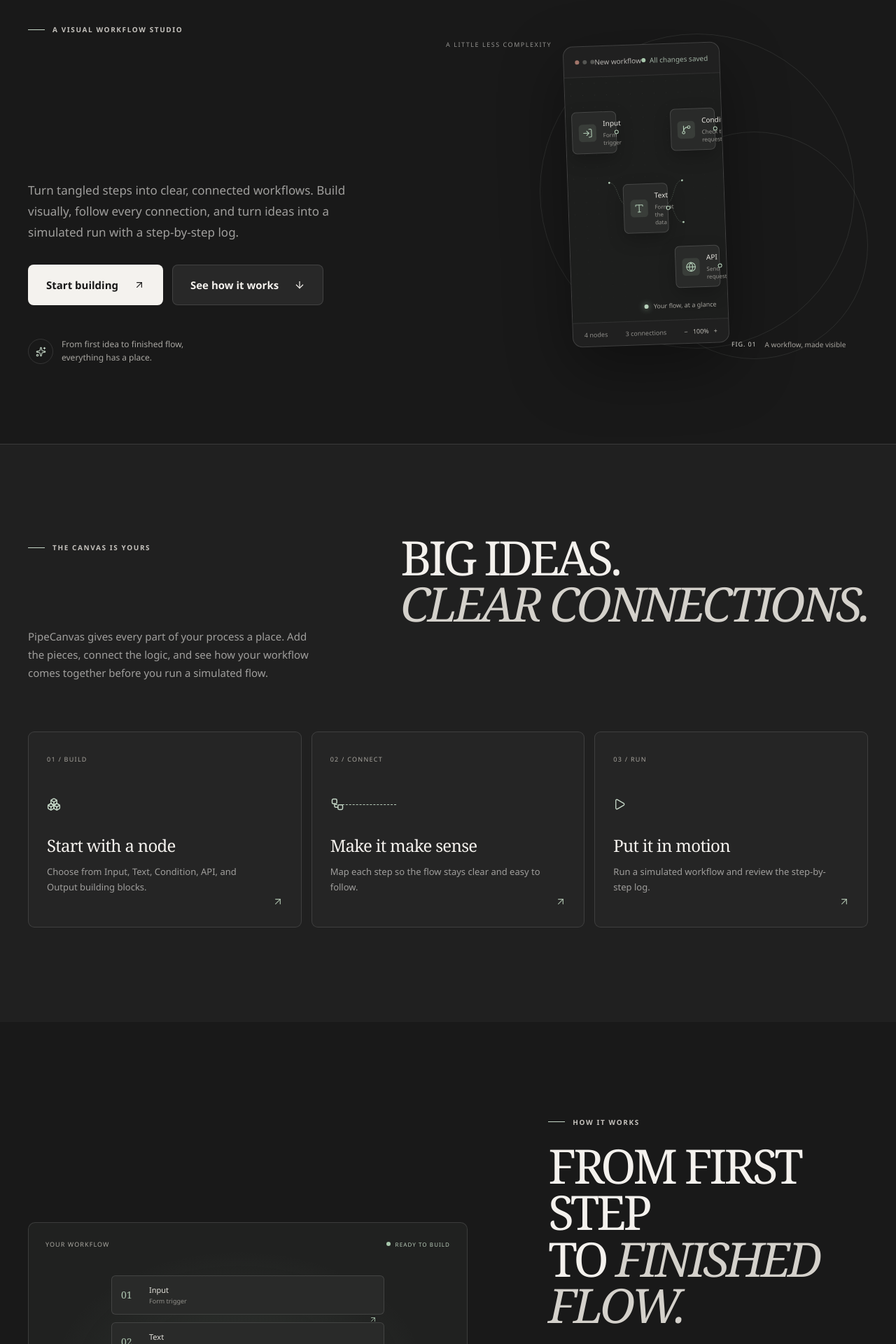
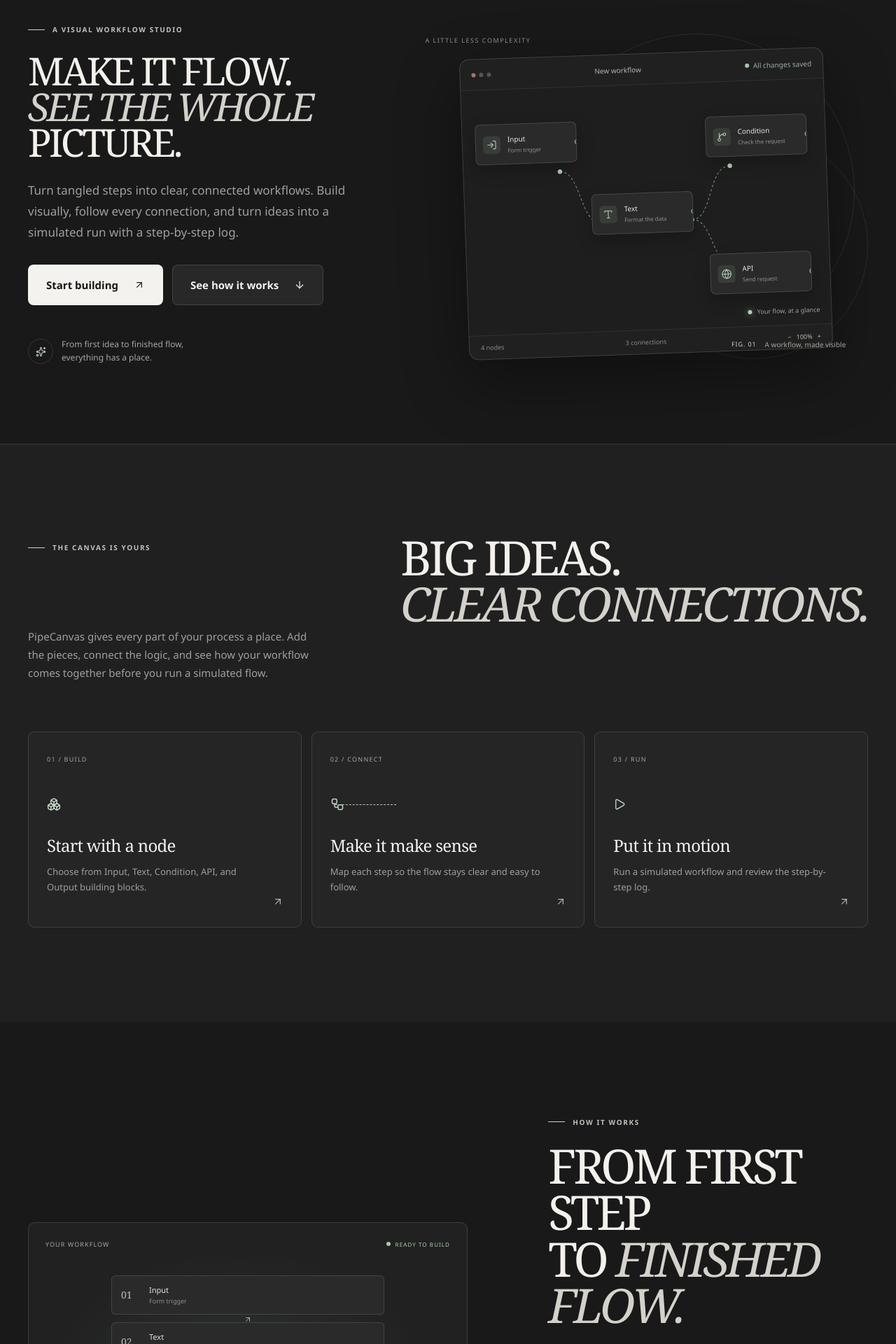
Before and after one commit to piyushFunde/Visual-Pipeline-Engine, a React (Create React App) app in the folder Frontend/: page / in a window 1280 px wide. Shown: the part 160-2080 px from the top of the page at 70% size. Built offline with nearby package versions, Linux system fonts and the light colour scheme.

Commit message:
Fix hero headline visibility, mockup layout, text balance, and arrow centering

```diff
--- a/Frontend/src/index.css
+++ b/Frontend/src/index.css
@@ -587,15 +587,38 @@ a:focus-visible {
   opacity: 0;
   transform: translateY(100%);
   animation: hero-line-rise 720ms cubic-bezier(0.2, 0.74, 0.18, 1) forwards;
+  animation-fill-mode: both;
 }
 
 .hero-line:nth-child(1) > span { animation-delay: 120ms; }
 .hero-line:nth-child(2) > span { animation-delay: 240ms; }
 .hero-line:nth-child(3) > span { animation-delay: 360ms; }
 
+@keyframes hero-line-rise {
+  from {
+    opacity: 0;
+    transform: translateY(100%);
+  }
+  to {
+    opacity: 1;
+    transform: translateY(0);
+  }
+}
+
 .hero-art-surface {
   display: block;
   animation: hero-surface-fade 760ms cubic-bezier(0.2, 0.7, 0.2, 1) both;
+}
+
+@keyframes hero-surface-fade {
+  from {
+    opacity: 0;
+    transform: translateY(18px) scale(0.985);
+  }
+  to {
+    opacity: 1;
+    transform: translateY(0) scale(1);
+  }
 }
 
 .site-header {
@@ -718,7 +741,7 @@ a:focus-visible {
 .hero-section {
   position: relative;
   display: grid;
-  grid-template-columns: minmax(360px, 0.87fr) minmax(480px, 1.13fr);
+  grid-template-columns: minmax(360px, 0.87fr) minmax(560px, 1.13fr);
   align-items: center;
   gap: clamp(35px, 6vw, 96px);
   width: min(100% - 80px, 1440px);
@@ -821,9 +844,11 @@ a:focus-visible {
 .hero-art {
   position: relative;
   display: flex;
+  flex-direction: column;
+  align-items: center;
+  justify-content: center;
   min-height: 480px;
-  align-items: center;
-  justify-content: center;
+  gap: 10px;
 }
 
 .hero-art-orbit {
@@ -848,22 +873,23 @@ a:focus-visible {
 }
 
 .hero-art-label {
-  position: absolute;
-  z-index: 1;
   color: #92918e;
   font-size: 9px;
   letter-spacing: 0.17em;
 }
 
 .hero-art-label--top {
-  top: 4%;
-  left: 5%;
+  /* sits in normal flow just above the mockup surface */
+  align-self: flex-start;
+  padding-left: 2px;
+  margin-bottom: 2px;
 }
 
 .workflow-preview {
   position: relative;
   z-index: 1;
-  width: min(100%, 620px);
+  width: min(100%, 640px);
+  min-width: 520px;
   overflow: hidden;
   border: 1px solid rgba(255, 255, 255, 0.15);
   border-radius: 14px;
@@ -880,10 +906,21 @@ a:focus-visible {
   height: 44px;
   align-items: center;
   justify-content: space-between;
+  gap: 12px;
   padding: 0 16px;
   border-bottom: 1px solid rgba(255, 255, 255, 0.08);
   color: #b7b5b1;
   font-size: 10px;
+  white-space: nowrap;
+}
+
+.preview-window-bar > span:nth-child(2) {
+  /* "New workflow" – centered, truncated before it hits the status */
+  flex: 1;
+  text-align: center;
+  overflow: hidden;
+  text-overflow: ellipsis;
+  min-width: 0;
 }
 
 .preview-window-dots {
@@ -957,31 +994,41 @@ a:focus-visible {
   position: absolute;
   z-index: 1;
   display: flex;
-  width: 29%;
+  width: 28%;
+  min-width: 110px;
   min-height: 58px;
   align-items: center;
   gap: 10px;
-  padding: 9px;
+  padding: 9px 10px;
   border: 1px solid rgba(255, 255, 255, 0.14);
   border-radius: 7px;
   background: #292a29;
   box-shadow: 0 9px 24px rgba(0, 0, 0, 0.22);
+  overflow: hidden;
 }
 
 .preview-node > span:nth-child(2) {
   display: grid;
-  gap: 4px;
+  gap: 3px;
+  min-width: 0;
+  overflow: hidden;
 }
 
 .preview-node strong {
   color: #e9e7e2;
   font-size: 10px;
   font-weight: 500;
+  white-space: nowrap;
+  overflow: hidden;
+  text-overflow: ellipsis;
 }
 
 .preview-node small {
   color: #94938e;
   font-size: 8px;
+  white-space: nowrap;
+  overflow: hidden;
+  text-overflow: ellipsis;
 }
 
 .preview-node-icon {
@@ -1319,20 +1366,31 @@ a:focus-visible {
 }
 
 .how-flow-link {
+  /* Positioned at the vertical center of the gap between this row and the next */
   position: absolute;
-  left: calc(50% - 8px);
-  transform: translateY(36px);
+  bottom: calc(-11px / 2 - 8px); /* half the grid gap, minus half icon height */
+  left: 50%;
+  transform: translateX(-50%);
+  display: flex;
+  align-items: center;
+  justify-content: center;
+  z-index: 1;
   color: #a9c2ad;
   font-size: 13px;
 }
 
+.how-copy h2 {
+  text-wrap: balance;
+}
+
 .how-flow-item {
   position: relative;
 }
 
 .how-flow-item:not(:last-child) .how-flow-link {
-  right: 10px;
-  left: auto;
+  /* keep the centered positioning; remove any override */
+  right: auto;
+  left: 50%;
 }
 
 .how-visual-caption {
@@ -1700,6 +1758,7 @@ a:focus-visible {
 
   .workflow-preview {
     width: min(100%, 700px);
+    min-width: 0;
   }
 
   .intro-section {
@@ -1876,6 +1935,7 @@ a:focus-visible {
 
   .workflow-preview {
     border-radius: 9px;
+    min-width: 0;
     transform: rotate(-1deg);
   }
 
@@ -2093,6 +2153,24 @@ a:focus-visible {
   *::after {
     scroll-behavior: auto !important;
     transition-duration: 0.01ms !important;
-    animation: none !important;
-  }
-}
+    animation-duration: 0.01ms !important;
+    animation-delay: 0ms !important;
+  }
+
+  /* Ensure above-the-fold hero elements are immediately visible */
+  .hero-line > span {
+    opacity: 1 !important;
+    transform: translateY(0) !important;
+  }
+
+  .hero-art-surface {
+    opacity: 1 !important;
+    transform: none !important;
+  }
+
+  /* Reveal elements that have not yet been observed must still be visible */
+  .reveal {
+    opacity: 1 !important;
+    transform: none !important;
+  }
+}
```
